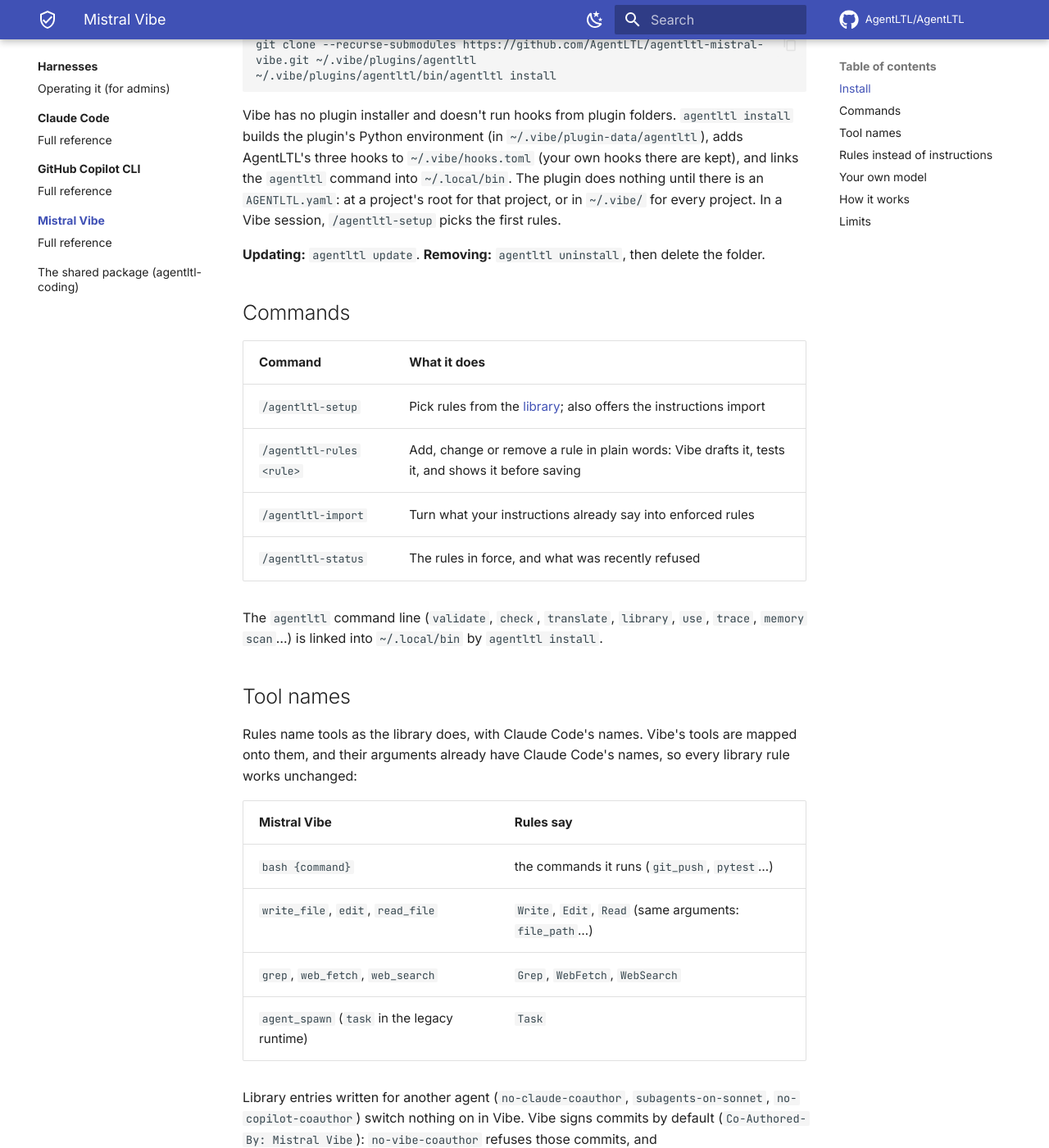
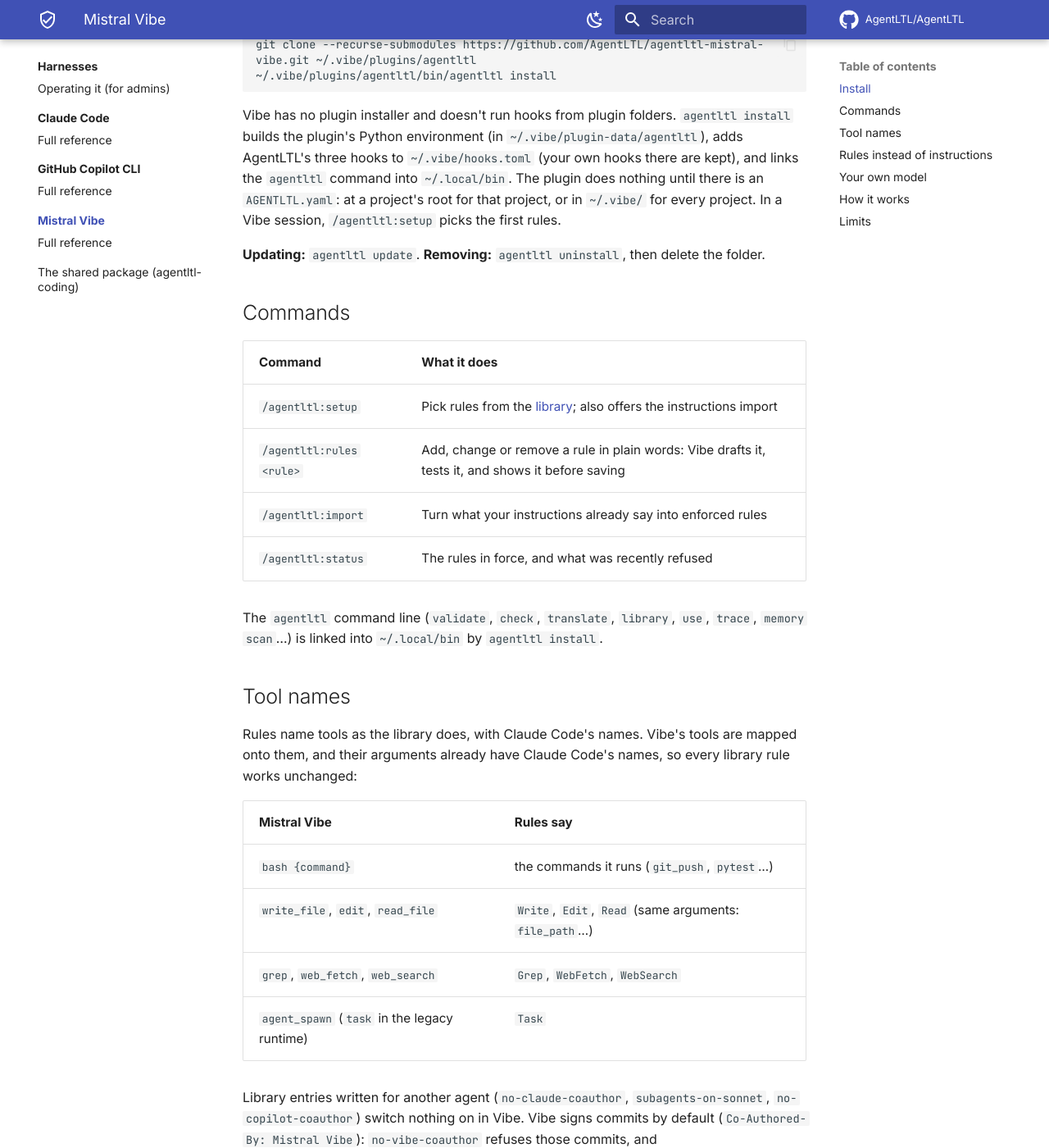
Before and after one commit to AgentLTL/AgentLTL.github.io, an MkDocs documentation site: the page built from docs/harnesses/mistral-vibe/index.md, in a window 1280 px wide and 1400 px high, scrolled down 537 px. Shown: the whole window at 82% size. Built offline with MkDocs 1.6.1 and Material for MkDocs 9.7.7, drawn with Linux system fonts in a browser that asks for light colours; comment, search, counter and statistics services are not loaded; some of the changed text lies outside the part shown.

```diff
--- a/docs/harnesses/mistral-vibe/index.md
+++ b/docs/harnesses/mistral-vibe/index.md
@@ -26,7 +26,7 @@ builds the plugin's Python environment (in `~/.vibe/plugin-data/agentltl`), adds
 three hooks to `~/.vibe/hooks.toml` (your own hooks there are kept), and links the `agentltl`
 command into `~/.local/bin`. The plugin does nothing until there is an `AGENTLTL.yaml`: at a
 project's root for that project, or in `~/.vibe/` for every project. In a Vibe session,
-`/agentltl-setup` picks the first rules.
+`/agentltl:setup` picks the first rules.
 
 **Updating:** `agentltl update`. **Removing:** `agentltl uninstall`, then delete the folder.
 
@@ -34,10 +34,10 @@ project's root for that project, or in `~/.vibe/` for every project. In a Vibe s
 
 | Command | What it does |
 |---|---|
-| `/agentltl-setup` | Pick rules from the [library](../../rules/library.md); also offers the instructions import |
-| `/agentltl-rules <rule>` | Add, change or remove a rule in plain words: Vibe drafts it, tests it, and shows it before saving |
-| `/agentltl-import` | Turn what your instructions already say into enforced rules |
-| `/agentltl-status` | The rules in force, and what was recently refused |
+| `/agentltl:setup` | Pick rules from the [library](../../rules/library.md); also offers the instructions import |
+| `/agentltl:rules <rule>` | Add, change or remove a rule in plain words: Vibe drafts it, tests it, and shows it before saving |
+| `/agentltl:import` | Turn what your instructions already say into enforced rules |
+| `/agentltl:status` | The rules in force, and what was recently refused |
 
 The `agentltl` command line (`validate`, `check`, `translate`, `library`, `use`, `trace`,
 `memory scan`…) is linked into `~/.local/bin` by `agentltl install`.
@@ -64,7 +64,7 @@ Library entries written for another agent (`no-claude-coauthor`, `subagents-on-s
 
 When you tell Vibe "remember: never push to main", it would write that into `AGENTS.md`,
 where it can be forgotten. The built-in `memory-first` rule steers it to an enforced rule
-instead. `/agentltl-import` does the same for what `AGENTS.md`, `~/.vibe/AGENTS.md`, the
+instead. `/agentltl:import` does the same for what `AGENTS.md`, `~/.vibe/AGENTS.md`, the
 `instructions` of custom agents (`agents/*.toml`) and prompts (`prompts/*.md`) already hold:
 it drafts and tests a rule for each statement about tool calls, and asks which to keep.
 
@@ -134,5 +134,5 @@ the Claude Code plugin onto Mistral Vibe.
   the guard can't analyse follow `unparseable.auto`.
 - **Project hooks.** AgentLTL's hooks live in your `~/.vibe/hooks.toml`; it doesn't use a
   project's `.vibe/hooks.toml`, which Vibe only runs in trusted folders.
-- **No status line.** Vibe has none: `/agentltl-status` and `agentltl trace` show the same.
+- **No status line.** Vibe has none: `/agentltl:status` and `agentltl trace` show the same.
 - As in Claude Code, it sees commands, not programs, and is a rulebook, not a sandbox.
```
Also changed, not shown: docs/get-started.md (+2 -2 lines), docs/harnesses/operating.md (+1 -1 lines), docs/rules/index.md (+1 -1 lines), 1 other file.
